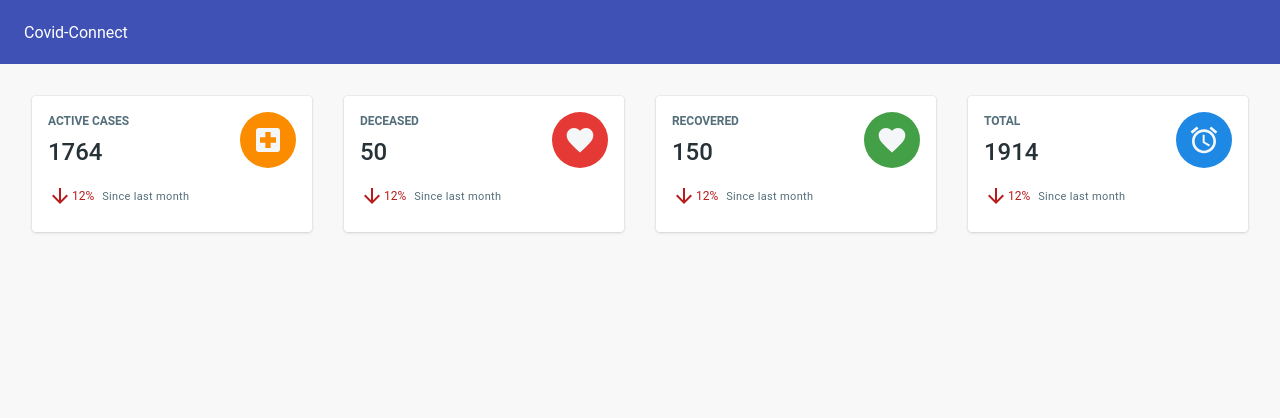
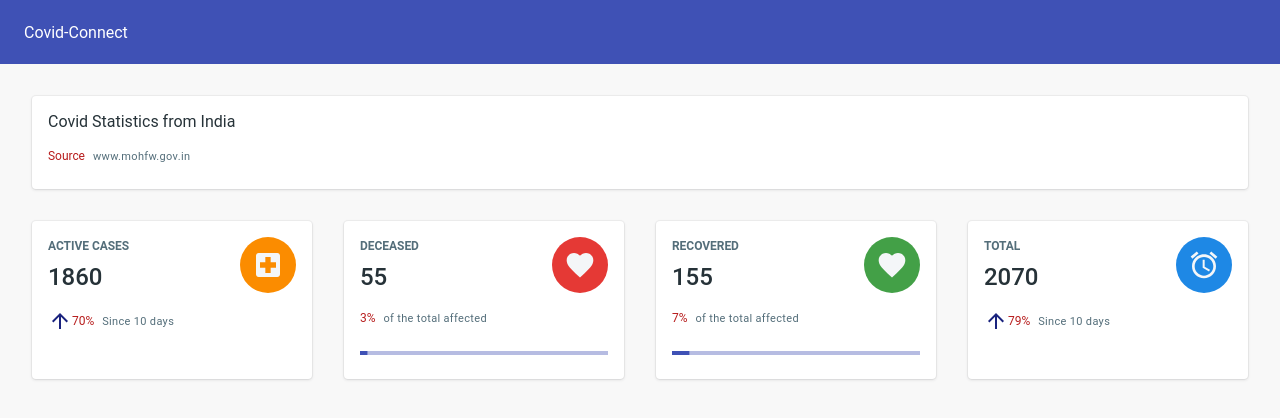
Before and after one commit to pillaisudheesh/covid-connect, a React (Create React App) app: page / in a window 1280 px wide. Shown: the top 418 px of the page. Built offline with nearby package versions, Linux system fonts and the light colour scheme; what webfontloader would draw is missing.

Commit message:
data scheme corrected (#7)

```diff
--- a/src/features/HomeDashboard/Components/TrackerInfo.js
+++ b/src/features/HomeDashboard/Components/TrackerInfo.js
@@ -1,7 +1,8 @@
 import React from 'react';
 import PropTypes from 'prop-types';
-import { Card, CardContent, Grid, Typography, Avatar } from '@material-ui/core';
+import { Card, CardContent, Grid, Typography, Avatar, LinearProgress } from '@material-ui/core';
 import ArrowDownwardIcon from '@material-ui/icons/ArrowDownward';
+import ArrowUpwardIcon from '@material-ui/icons/ArrowUpward';
 import LocalHospitalIcon from '@material-ui/icons/LocalHospital';
 import FavoriteIcon from '@material-ui/icons/Favorite';
 import AlarmIcon from '@material-ui/icons/Alarm';
@@ -9,11 +10,33 @@ import AlarmIcon from '@material-ui/icons/Alarm';
 
 
 const TrackerInfo = props => {
-    const { className, statistics, ...rest } = props;
-
+    const { className, statistics, since, ...rest } = props;
+    const totalCases = statistics.confirmed + statistics.recovered + statistics.deceased;
+    const deceasedPercentage = Math.round(statistics.deceased * 100 / totalCases);
+    const recoveredPercentage = Math.round(statistics.recovered * 100 / totalCases);
+    const oldTotalData = statistics.oldConfirmed + statistics.oldRecovered + statistics.oldDeceased;
+    const activePercentage = Math.round((statistics.confirmed - statistics.oldConfirmed) * 100/totalCases);
+    const activeTotalPercentage = Math.round((totalCases - oldTotalData) * 100/totalCases);
     return (
         <div className={className}>
             <Grid container spacing={4}>
+                <Grid item lg={12} sm={12} xl={12} xs={12}>
+                <Card  {...rest} className="card-height">
+                        <CardContent>
+                            <div>Covid Statistics from India</div>
+                            <div className="difference">
+                                <Typography
+                                    className="differenceValue"
+                                    variant="body2">
+                                    Source
+                                 </Typography>
+                                <Typography variant="caption">
+                                 www.mohfw.gov.in
+                                 </Typography>
+                            </div>
+                        </CardContent>
+                    </Card>
+                </Grid>
                 <Grid item lg={3} sm={6} xl={3} xs={12}>
                     <Card  {...rest} className="card-height">
                         <CardContent>
@@ -35,14 +58,14 @@ const TrackerInfo = props => {
                                 </Grid>
                             </Grid>
                             <div className="difference">
-                                <ArrowDownwardIcon className="differenceIcon" />
+                                <ArrowUpwardIcon className="differenceIcon-upward" />
                                 <Typography
                                     className="differenceValue"
                                     variant="body2">
-                                    12%
+                                    {activePercentage}%
                                  </Typography>
                                 <Typography variant="caption">
-                                    Since last month
+                                    Since {since} days
                                  </Typography>
                             </div>
                         </CardContent>
@@ -69,15 +92,23 @@ const TrackerInfo = props => {
                                 </Grid>
                             </Grid>
                             <div className="difference">
-                                <ArrowDownwardIcon className="differenceIcon" />
+                            {/* <ArrowDownwardIcon className="differenceIcon" /> */}
                                 <Typography
                                     className="differenceValue"
                                     variant="body2">
-                                    12%
+                                    {deceasedPercentage}%
                                  </Typography>
                                 <Typography variant="caption">
-                                    Since last month
+                                    of the total affected
                                  </Typography>
+
+                            </div>
+                            <div>
+                            <LinearProgress
+                                className='progress'
+                                value={deceasedPercentage}
+                                variant="determinate"
+                                />
                             </div>
                         </CardContent>
                     </Card>
@@ -103,15 +134,21 @@ const TrackerInfo = props => {
                                 </Grid>
                             </Grid>
                             <div className="difference">
-                                <ArrowDownwardIcon className="differenceIcon" />
                                 <Typography
                                     className="differenceValue"
                                     variant="body2">
-                                    12%
+                                    {recoveredPercentage}%
                                  </Typography>
                                 <Typography variant="caption">
-                                    Since last month
+                                    of the total affected
                                  </Typography>
+                            </div>
+                            <div>
+                            <LinearProgress
+                                className='progress'
+                                value={recoveredPercentage}
+                                variant="determinate"
+                                />
                             </div>
                         </CardContent>
                     </Card>
@@ -128,7 +165,7 @@ const TrackerInfo = props => {
                                         variant="body2">
                                         TOTAL
                                     </Typography>
-                                    <Typography variant="h3">{statistics.confirmed + statistics.recovered}</Typography>
+                                    <Typography variant="h3">{totalCases}</Typography>
                                 </Grid>
                                 <Grid item>
                                     <Avatar className="avatar-total">
@@ -137,14 +174,14 @@ const TrackerInfo = props => {
                                 </Grid>
                             </Grid>
                             <div className="difference">
-                                <ArrowDownwardIcon className="differenceIcon" />
+                                <ArrowUpwardIcon className="differenceIcon-upward" />
                                 <Typography
                                     className="differenceValue"
                                     variant="body2">
-                                    12%
+                                    {activeTotalPercentage}%
                                  </Typography>
                                 <Typography variant="caption">
-                                    Since last month
+                                    Since {since} days
                                  </Typography>
                             </div>
                         </CardContent>
--- a/src/features/HomeDashboard/Container/HomeContainer.js
+++ b/src/features/HomeDashboard/Container/HomeContainer.js
@@ -8,13 +8,20 @@ import * as dashboardActions from '../../../store/actions/dashboardAction';
 export class HomeContainer extends Component{
 
   componentDidMount(){
-    this.props.dispatch(dashboardActions.countryWideCovidInfo('India'));
+    const today = new Date();
+    const dd = String(today.getDate()).padStart(2, '0');
+    const mm = String(today.getMonth() + 1).padStart(2, '0');
+    const yyyy = today.getFullYear();
+
+    const currentDate = mm + '/' + dd + '/' + yyyy;
+    const since = 10;
+    this.props.dispatch(dashboardActions.countryWideCovidInfo('India',currentDate, since));
   }
     render(){
         return(
             <div className={this.props.className}>
               {this.props.covidInfo ?
-                <TrackerInfoContainer statistics={this.props.covidInfo} />
+                <TrackerInfoContainer statistics={this.props.covidInfo} since={10}/>
                 :""
               }
         </div>
--- a/src/features/HomeDashboard/StyledComponents/TrackerInfo.js
+++ b/src/features/HomeDashboard/StyledComponents/TrackerInfo.js
@@ -49,9 +49,15 @@ padding:32px;
 .differenceIcon {
     color: ${theme.palette.error.dark};
 }
+.differenceIcon-upward {
+    color: ${theme.palette.primary.dark};
+}
 
 .differenceValue {
     color: ${theme.palette.error.dark};
     margin-right: ${theme.spacing(1)}px;
 }
+.progress {
+    margin-top: ${theme.spacing(3)}px;
+  }
 `;
--- a/src/store/actions/dashboardAction.js
+++ b/src/store/actions/dashboardAction.js
@@ -1,14 +1,32 @@
 import * as types from './actionTypes';
+import covidData from '../data/covidTimelineData';
 
 
-export function countryWideCovidInfo(country){
+
+export function countryWideCovidInfo(country,date, since){
     return async dispatch => {
-        const payload = {
-            confirmed: 1764,
-            recovered: 150,
-            deceased: 50
-        }
-        dispatch(countryWideDataSuccess(payload));
+        debugger;
+        const data = covidData;
+        const currentDateValue = new Date(date);
+        currentDateValue.setDate(currentDateValue.getDate() - since);
+        const dd = String(currentDateValue.getDate()).padStart(2, '0');
+        const mm = String(currentDateValue.getMonth() + 1).padStart(2, '0');
+        const yyyy = currentDateValue.getFullYear();
+
+        const dateTwoDaysAgo = mm + '/' + dd + '/' + yyyy;
+
+        const payload = data.countries[country].filter(data => {
+            return data.date === date;
+        });
+
+        const oldData = data.countries[country].filter(data => {
+            return data.date === dateTwoDaysAgo;
+        });
+        let covidInfo = payload[0];
+        covidInfo.oldConfirmed = oldData[0].confirmed;
+        covidInfo.oldDeceased = oldData[0].deceased;
+        covidInfo.oldRecovered = oldData[0].recovered;
+        dispatch(countryWideDataSuccess(covidInfo));
     }
 }
 
--- /dev/null
+++ b/src/store/data/covidTimelineData.js
@@ -0,0 +1,85 @@
+const covidData = {
+    "countries":{
+        "India":[
+            {
+                "date":"04/03/2020",
+                "confirmed":2088,
+                "recovered":156,
+                "deceased":56
+            },{
+            "date":"04/02/2020",
+            "confirmed":1860,
+            "recovered":155,
+            "deceased":55
+        },
+        {
+            "date":"04/01/2020",
+            "confirmed":1649,
+            "recovered":144,
+            "deceased":41
+        },
+        {
+            "date":"03/31/2020",
+            "confirmed":1238,
+            "recovered":124,
+            "deceased":35
+        },
+        {
+            "date":"03/30/2020",
+            "confirmed":1117,
+            "recovered":102,
+            "deceased":32
+        },
+        {
+            "date":"03/29/2020",
+            "confirmed":902,
+            "recovered":95,
+            "deceased":27
+        },
+        {
+            "date":"03/28/2020",
+            "confirmed":818,
+            "recovered":80,
+            "deceased":20
+        },
+        {
+            "date":"03/27/2020",
+            "confirmed":742,
+            "recovered":74,
+            "deceased":18
+        },
+        {
+            "date":"03/26/2020",
+            "confirmed":633,
+            "recovered":45,
+            "deceased":16
+        },
+        {
+            "date":"03/25/2020",
+            "confirmed":553,
+            "recovered":43,
+            "deceased":10
+        },
+        {
+            "date":"03/24/2020",
+            "confirmed":470,
+            "recovered":40,
+            "deceased":9
+        },
+        {
+            "date":"03/23/2020",
+            "confirmed":401,
+            "recovered":24,
+            "deceased":9
+        },
+        {
+            "date":"03/22/2020",
+            "confirmed":329,
+            "recovered":24,
+            "deceased":7
+        }
+        ]
+    }
+}
+
+export default covidData;
```
